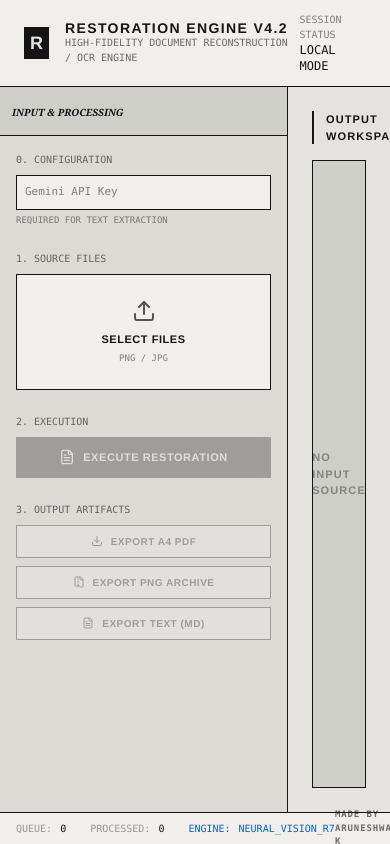
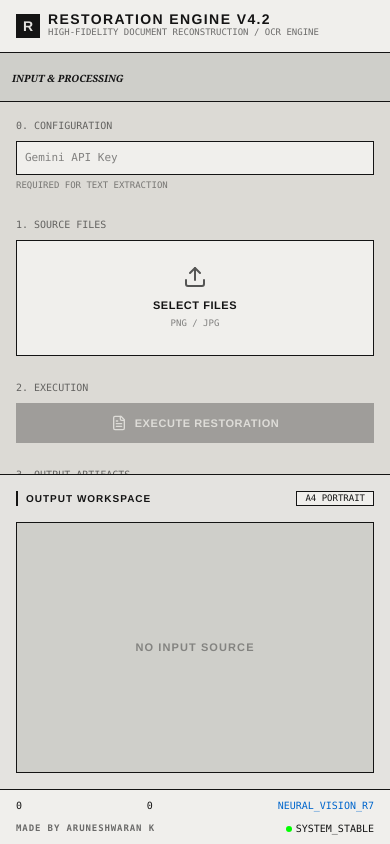
Before and after one commit to Aruneshw/OCR-EXTRACTOR, a React (Vite) app: page / in a window 390 px wide. Built offline with nearby package versions, Linux system fonts and the light colour scheme.

Commit message:
Make layout mobile adaptive and responsive

```diff
--- a/src/App.tsx
+++ b/src/App.tsx
@@ -124,15 +124,15 @@ export default function App() {
   return (
     <div className="flex flex-col h-screen w-full bg-[#E4E3E0] text-[#141414] font-['Helvetica_Neue',_Arial,_sans-serif] overflow-hidden">
       {/* Header: Application Identity */}
-      <header className="flex items-center justify-between px-6 py-3 border-b border-[#141414] bg-[#F0EFEC]">
-        <div className="flex items-center gap-4">
-          <div className="w-8 h-8 bg-[#141414] flex items-center justify-center text-[#E4E3E0] font-bold text-lg">R</div>
+      <header className="flex items-center justify-between px-4 md:px-6 py-3 border-b border-[#141414] bg-[#F0EFEC]">
+        <div className="flex items-center gap-2 md:gap-4">
+          <div className="w-6 h-6 md:w-8 md:h-8 bg-[#141414] flex items-center justify-center text-[#E4E3E0] font-bold text-sm md:text-lg shrink-0">R</div>
           <div className="flex flex-col">
             <h1 className="text-sm font-bold uppercase tracking-widest leading-none">Restoration Engine v4.2</h1>
-            <p className="text-[10px] font-mono opacity-60 uppercase">High-Fidelity Document Reconstruction / OCR Engine</p>
+            <p className="text-[9px] md:text-[10px] font-mono opacity-60 uppercase">High-Fidelity Document Reconstruction / OCR Engine</p>
           </div>
         </div>
-        <div className="flex items-center gap-6">
+        <div className="flex items-center gap-6 hidden md:flex">
           <div className="flex flex-col items-end">
              <span className="text-[10px] font-mono opacity-50 uppercase">Session Status</span>
              <span className="text-xs font-mono">LOCAL MODE</span>
@@ -141,9 +141,9 @@ export default function App() {
       </header>
 
       {/* Main Content Area: Split Viewport */}
-      <main className="flex-1 flex overflow-hidden">
+      <main className="flex-1 flex flex-col md:flex-row overflow-hidden">
         {/* Sidebar: Control Panel */}
-        <aside className="w-72 border-r border-[#141414] flex flex-col bg-[#DCDAD5] overflow-y-auto">
+        <aside className="w-full md:w-72 border-b md:border-b-0 md:border-r border-[#141414] flex flex-col bg-[#DCDAD5] overflow-y-auto md:shrink-0 max-h-[50vh] md:max-h-full">
           <div className="p-3 border-b border-[#141414] bg-[#CFCFCA]">
             <span className="text-[10px] font-bold uppercase font-serif italic">Input & Processing</span>
           </div>
@@ -224,23 +224,23 @@ export default function App() {
         </aside>
 
         {/* Restoration Workspace */}
-        <div className="flex-1 flex flex-col p-6 overflow-hidden">
+        <div className="flex-1 flex flex-col p-4 md:p-6 overflow-hidden">
           <div className="flex items-center justify-between mb-4">
-            <h2 className="text-[11px] font-bold uppercase tracking-widest border-l-2 border-[#141414] pl-3">
+            <h2 className="text-[10px] md:text-[11px] font-bold uppercase tracking-widest border-l-2 border-[#141414] pl-2 md:pl-3">
                Output Workspace {processedImages.length > 0 && `(${processedImages.length} PAGES)`}
             </h2>
-            <div className="flex gap-4">
-              <span className="text-[10px] font-mono bg-[#F0EFEC] px-2 border border-[#141414]">300 DPI</span>
-              <span className="text-[10px] font-mono bg-[#F0EFEC] px-2 border border-[#141414]">A4 PORTRAIT</span>
+            <div className="flex gap-2 md:gap-4">
+              <span className="text-[9px] md:text-[10px] font-mono bg-[#F0EFEC] px-2 border border-[#141414] hidden sm:inline-block">300 DPI</span>
+              <span className="text-[9px] md:text-[10px] font-mono bg-[#F0EFEC] px-2 border border-[#141414]">A4 PORTRAIT</span>
             </div>
           </div>
 
-          <div className="flex-1 overflow-auto border border-[#141414] bg-[#CFCFCA] p-6 flex flex-wrap gap-6 items-start justify-center">
+          <div className="flex-1 overflow-auto border border-[#141414] bg-[#CFCFCA] p-4 md:p-6 flex flex-wrap gap-4 md:gap-6 items-start justify-center">
             {processedImages.length > 0 ? (
                processedImages.map((img, i) => (
                  <div key={i} className="flex flex-col">
                    <div className="text-[9px] font-mono italic mb-1 opacity-60 uppercase tracking-tighter">PAGE_{String(i+1).padStart(2, '0')}</div>
-                   <div className="w-64 h-[360px] bg-white border border-[#141414] shadow-xl relative overflow-hidden flex items-center justify-center p-2">
+                   <div className="w-full max-w-[256px] h-auto min-h-[300px] aspect-[1/1.414] bg-white border border-[#141414] shadow-xl relative overflow-hidden flex items-center justify-center p-2 mx-auto">
                       <img src={img} alt={`Page ${i+1}`} className="max-w-full max-h-full object-contain" />
                       {/* Scanner Artifact Removal Indicator - purely aesthetic for the theme */}
                       <div className="absolute bottom-2 right-2 flex gap-1 opacity-50">
@@ -267,22 +267,22 @@ export default function App() {
       </main>
 
       {/* Footer: System Telemetry */}
-      <footer className="h-8 border-t border-[#141414] bg-[#F0EFEC] px-4 flex items-center justify-between text-[10px] font-mono">
-        <div className="flex gap-6 items-center">
+      <footer className="border-t border-[#141414] bg-[#F0EFEC] px-4 py-2 md:h-8 flex flex-wrap items-center justify-between text-[10px] font-mono gap-y-2">
+        <div className="flex gap-4 md:gap-6 items-center w-full md:w-auto justify-between md:justify-start">
           <div className="flex gap-2">
-            <span className="opacity-40 uppercase">Queue:</span>
+            <span className="opacity-40 uppercase hidden sm:inline">Queue:</span>
             <span>{files.length}</span>
           </div>
           <div className="flex gap-2">
-            <span className="opacity-40 uppercase">Processed:</span>
+            <span className="opacity-40 uppercase hidden sm:inline">Processed:</span>
             <span>{processedImages.length}</span>
           </div>
           <div className="flex gap-2 text-[#0066CC]">
-            <span className="opacity-100 uppercase">Engine:</span>
+            <span className="opacity-100 uppercase hidden sm:inline">Engine:</span>
             <span>NEURAL_VISION_R7</span>
           </div>
         </div>
-        <div className="flex gap-4 items-center">
+        <div className="flex gap-2 md:gap-4 items-center w-full md:w-auto justify-between md:justify-end">
           <span className="opacity-60 uppercase font-bold tracking-widest text-[9px] mr-4">Made by Aruneshwaran K</span>
           <span className="flex items-center gap-1"><span className="w-1.5 h-1.5 bg-[#00FF00] rounded-full"></span> SYSTEM_STABLE</span>
         </div>
```
